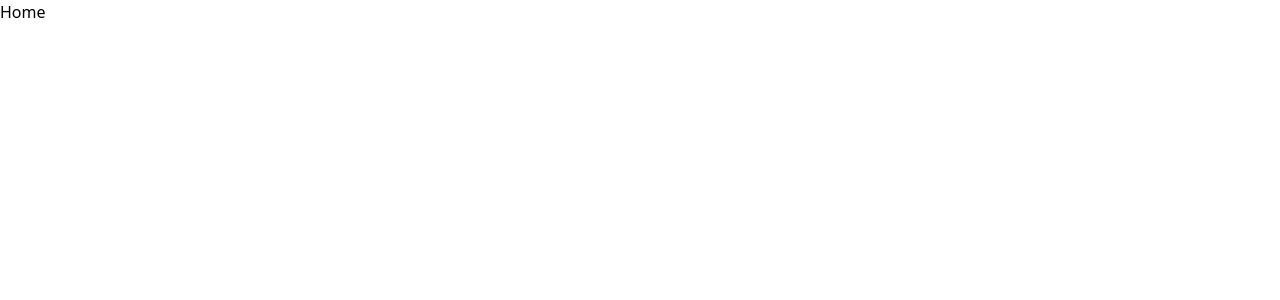
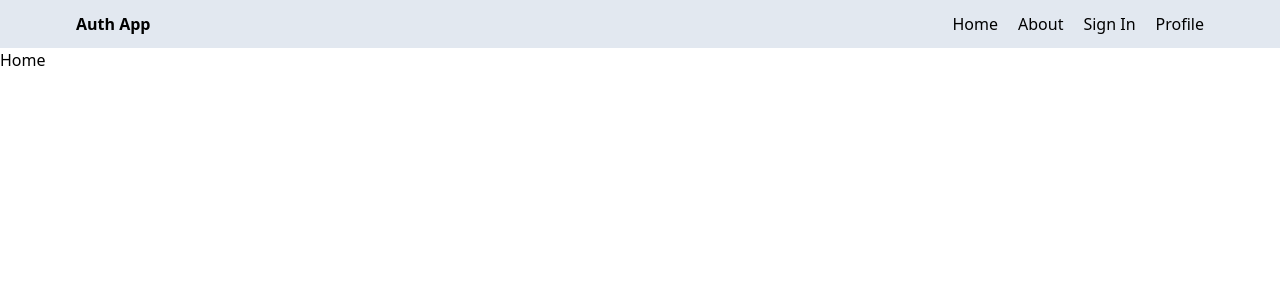
Before and after one commit to vipuldhomane/MERN-Auth, a React (Vite) app in the folder client/: page / in a window 1280 px wide. Shown: the top 300 px of the page. Built offline with nearby package versions, Linux system fonts and the light colour scheme.

Commit message:
Add Header component to App layout
This commit adds the Header component from "./components/Header.jsx" to the App component. The Header component is placed above the Routes component, which contains the different routes for the application.

```diff
--- a/client/src/App.jsx
+++ b/client/src/App.jsx
@@ -4,10 +4,13 @@
 import SignIn from "./pages/SignIn.jsx";
 import SignUp from "./pages/SignUp.jsx";
 import Profile from "./pages/Profile.jsx";
+import { Header } from "./components/Header.jsx";
 
 const App = () => {
   return (
     <BrowserRouter className="text-2xl text-center bold text-emerald-600">
+      {/* Header */}
+      <Header />
       <Routes>
         <Route path="/" element={<Home />} />
         <Route path="/about" element={<About />} />
--- /dev/null
+++ b/client/src/components/Header.jsx
@@ -0,0 +1,25 @@
+import { Link } from "react-router-dom";
+
+export const Header = () => {
+  return (
+    <div className="bg-slate-200">
+      <div className="flex justify-between items-center max-w-6xl mx-auto p-3">
+        <h1 className="font-bold">Auth App</h1>
+        <ul className="flex gap-5">
+          <Link to="/">
+            <li>Home</li>
+          </Link>
+          <Link to="/about">
+            <li>About</li>
+          </Link>
+          <Link to="/sign-in">
+            <li>Sign In</li>
+          </Link>
+          <Link to="/profile">
+            <li>Profile</li>
+          </Link>
+        </ul>
+      </div>
+    </div>
+  );
+};
```
